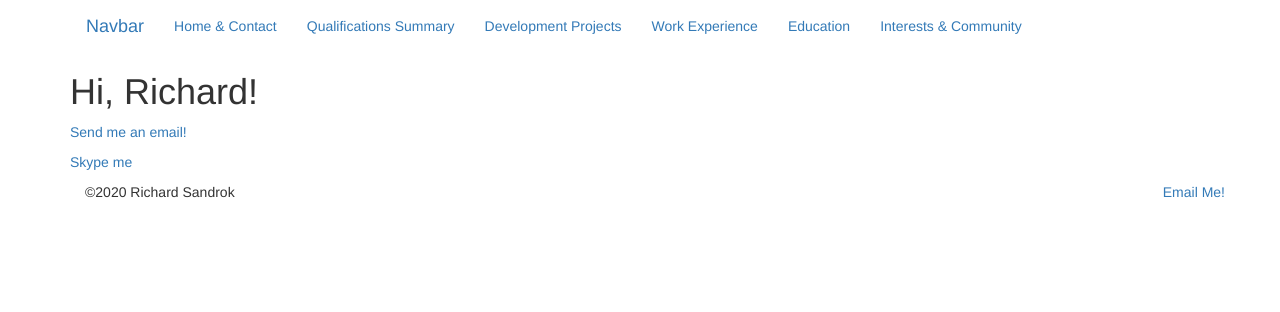
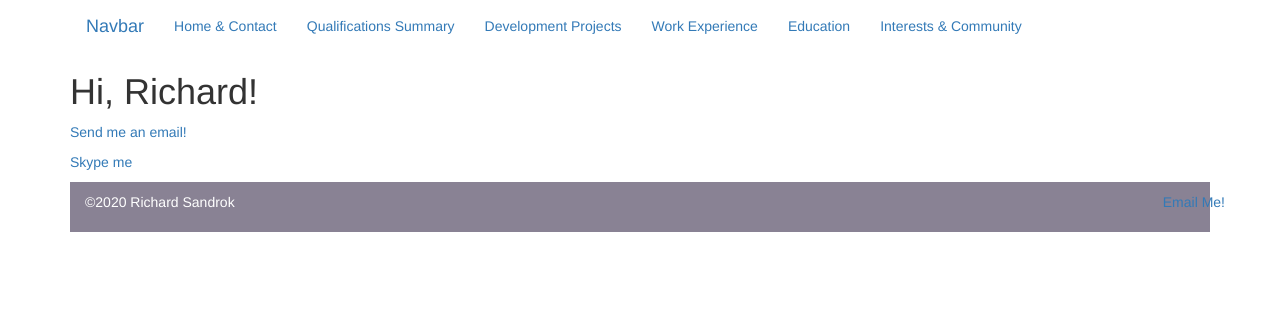
Before and after one commit to reotch/rez-flask, a Flask app: page / in a window 1280 px wide. Shown: the top 312 px of the page. Run offline with Flask 2, Linux system fonts and the light colour scheme; some libraries are stand-ins or nearby versions.

Commit message:
url_for main.css added

```diff
--- a/app/static/css/main.css
+++ b/app/static/css/main.css
@@ -1,8 +1,15 @@
-footer {
+/* body > .container {
+    box-sizing: border-box;
+} */
+
+.footer {
     position: sticky;
     bottom: 0px;
     height: 50px;
     background: rgb(137, 130, 148);
+}
+
+.footer > .container > p {
     color: white;
-    padding: 0 20px;
+    padding: 10px 0px;
 }
--- a/app/templates/base.html
+++ b/app/templates/base.html
@@ -3,14 +3,15 @@
 <head>
     <meta charset="UTF-8">
     <meta name="viewport" content="width=device-width, initial-scale=1.0">
-    <link rel="shortcut icon" type="image/x-icon" href="../static/img/favicon.ico">
-    <link rel="stylesheet" href="https://maxcdn.bootstrapcdn.com/bootstrap/3.3.7/css/bootstrap.min.css" integrity="sha384-BVYiiSIFeK1dGmJRAkycuHAHRg32OmUcww7on3RYdg4Va+PmSTsz/K68vbdEjh4u" crossorigin="anonymous">
-    <link rel="stylesheet" href="../static/css/main.css" type="rel/stylesheet">
+
     {% if title %}
     <title>{{ title }}</title>
     {% else %}
     <title>Richard Sandrok</title>
     {% endif %}
+    <link rel="shortcut icon" type="image/x-icon" href="../static/img/favicon.ico">
+    <link rel="stylesheet" href="https://maxcdn.bootstrapcdn.com/bootstrap/3.3.7/css/bootstrap.min.css" integrity="sha384-BVYiiSIFeK1dGmJRAkycuHAHRg32OmUcww7on3RYdg4Va+PmSTsz/K68vbdEjh4u" crossorigin="anonymous">
+    <link rel="stylesheet" href="{{ url_for('static', filename='css/main.css') }}">
 </head>
 <body>
     <div class="container">
@@ -38,6 +39,7 @@
                 <p>&copy;2020 Richard Sandrok<span class="pull-right"><a href="mailto:richard@sandrok.com">Email Me!</a></span></p>
             </div>
         </footer>
+
     </div> <!-- end of .container -->
     <!-- Scripts -->
     <!-- Bootstrap compiled/minified -->
```
